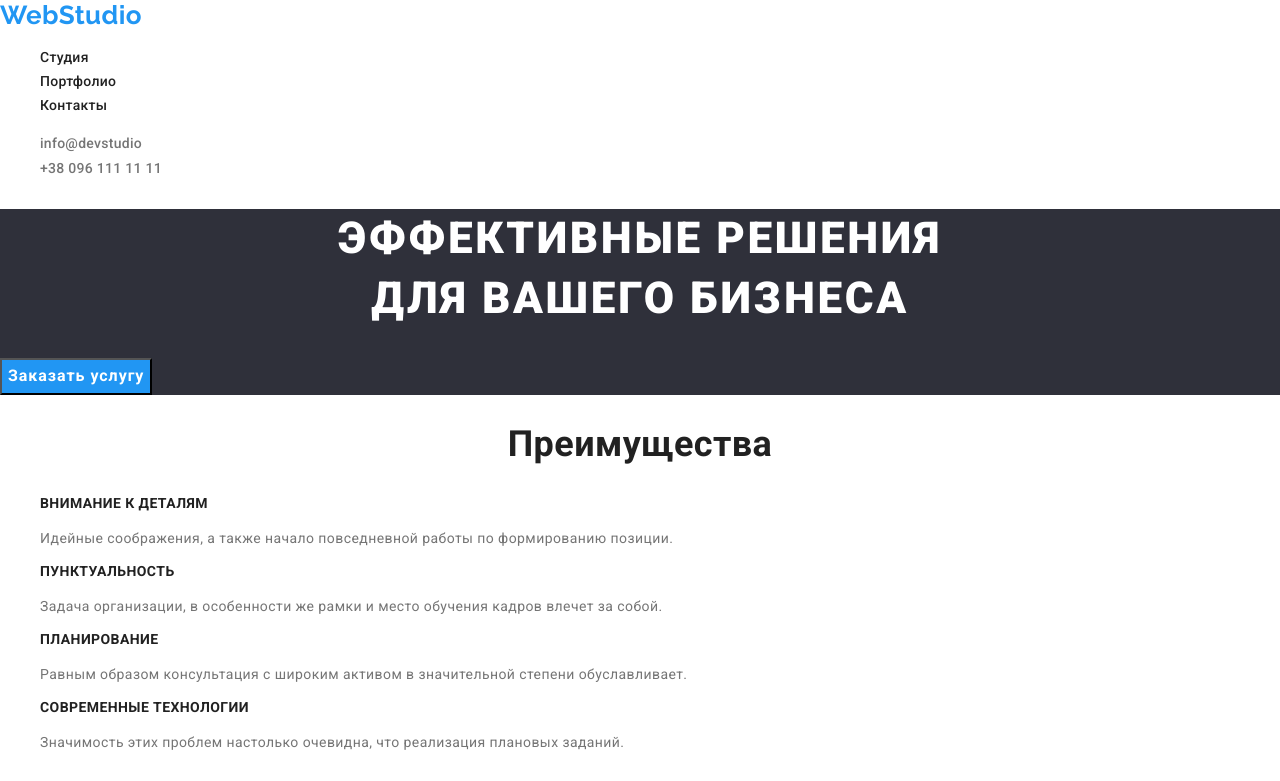
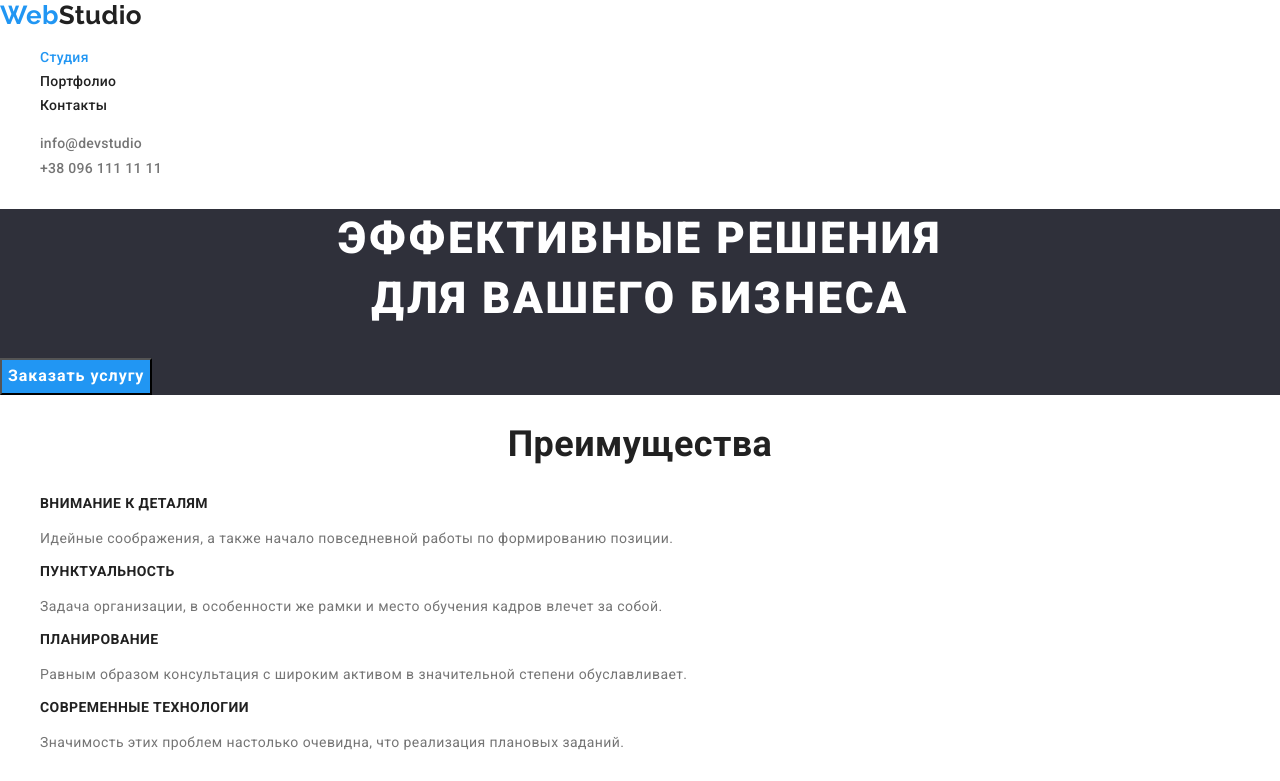
Before and after one commit to thomas-marth/goit-markup-hw-02, a plain HTML site: page index.html in a window 1280 px wide. Shown: the top 781 px of the page. Drawn offline with Linux system fonts and the light colour scheme.

Commit message:
Добавляет стилизацию логотипа и убирает nav в фильтрах

```diff
--- a/css/common.css
+++ b/css/common.css
@@ -42,6 +42,10 @@ a {
   line-height: 1.2;
 }
 
+.studio {
+  color: var(--secondary-text-color);
+}
+
 .site-nav .link {
   color: var(--secondary-text-color);
   font-weight: 500;
@@ -77,6 +81,10 @@ footer .logo {
   color: var(--accent-color);
 }
 
+footer .studio {
+  color: var(--primary-bg-color);
+}
+
 address .location {
   color: var(--primary-bg-color);
   font-size: 14px;
--- a/index.html
+++ b/index.html
@@ -17,10 +17,10 @@
     <!-- Шапка сайта -->
     <header>
       <nav>
-        <a href="./" class="logo">WebStudio</a>
+        <a href="./" class="logo">Web<span class="studio">Studio</span></a>
 
         <ul class="site-nav list">
-          <li><a href="" class="link">Студия</a></li>
+          <li><a href="" class="link current">Студия</a></li>
           <li><a href="./portfolio.html" class="link">Портфолио</a></li>
           <li><a href="" class="link">Контакты</a></li>
         </ul>
@@ -148,7 +148,7 @@
 
     <!-- Футер -->
     <footer>
-      <a href="./" class="logo">WebStudio</a>
+      <a href="./" class="logo">Web<span class="studio">Studio</span></a>
       <address>
         <p class="location">г. Киев, пр-т Леси Украинки, 26</p>
         <a href="mailto:info@example.com" class="link">info@example.com</a
```
Also changed, not shown: portfolio.html (+4 -6 lines).
